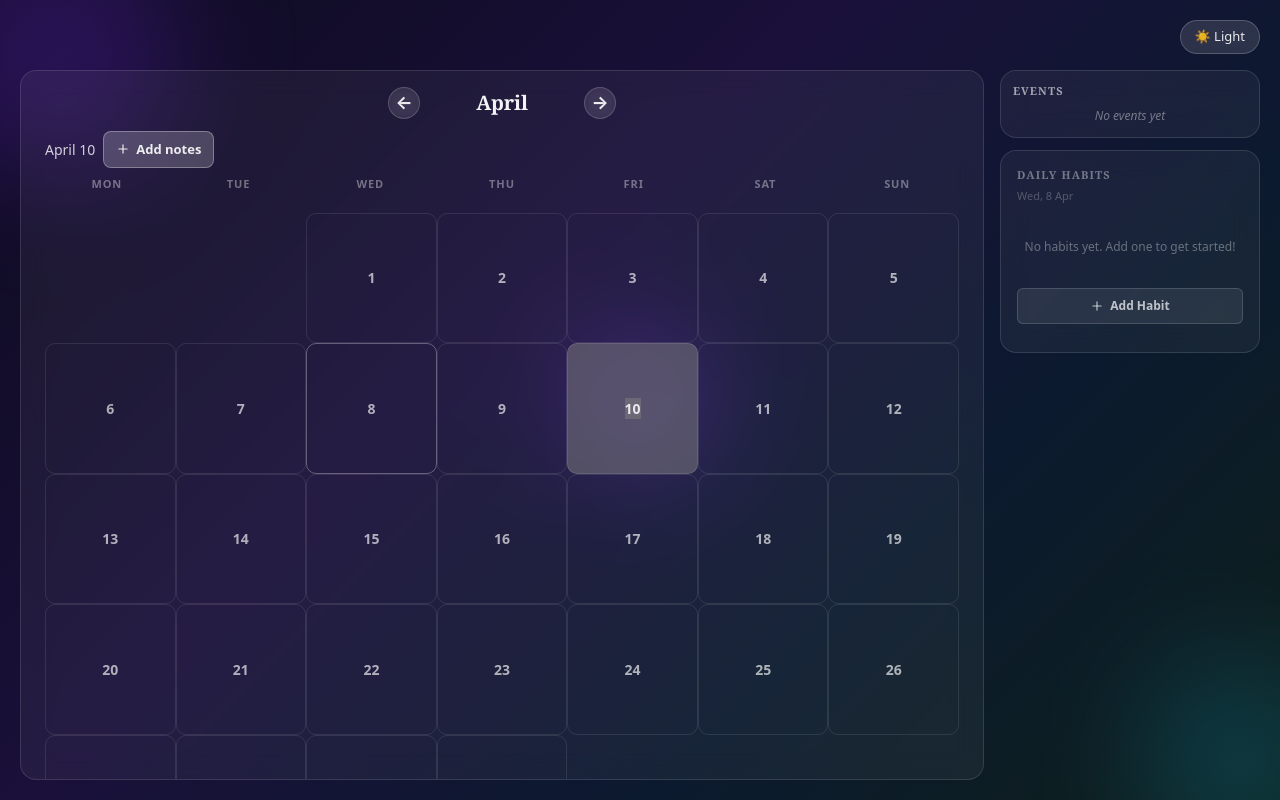
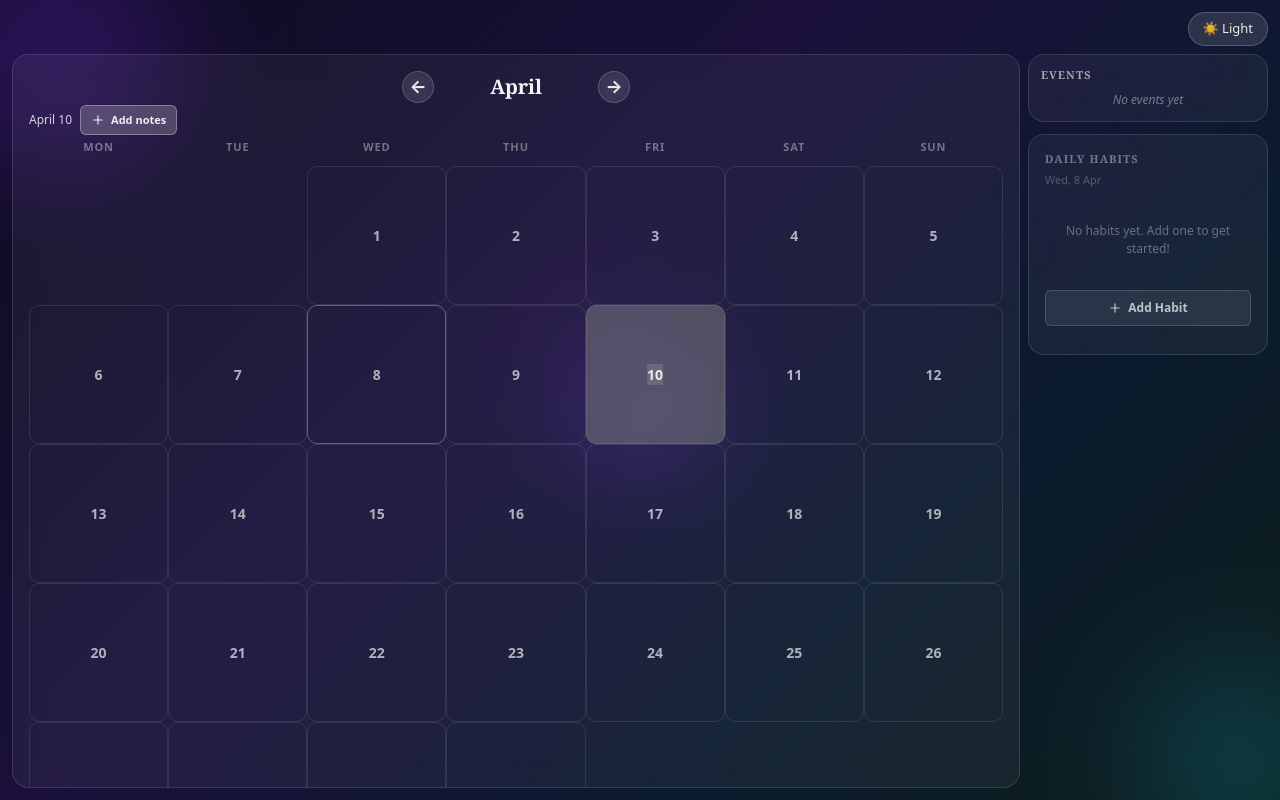
Before and after one commit to meetkothariii0/Calender-TakeUFroward, a Next.js app: page / in a window 1280 px wide. Both pictures are taken after a click on the button "10". Built offline with nearby package versions, Linux system fonts and the light colour scheme.

Commit message:
Reduce calendar spacing and sizing to fit screen without scrolling

```diff
--- a/components/CalendarGrid.tsx
+++ b/components/CalendarGrid.tsx
@@ -191,7 +191,7 @@ export default function CalendarGrid({ onOpenNotesModal, monthIndex, theme = 'da
       {startDate && (
         <div
           style={{
-            marginBottom: '8px',
+            marginBottom: '4px',
             display: 'flex',
             alignItems: 'center',
             gap: '8px',
@@ -200,7 +200,7 @@ export default function CalendarGrid({ onOpenNotesModal, monthIndex, theme = 'da
         >
           <span
             style={{
-              fontSize: '14px',
+              fontSize: '12px',
               fontWeight: '500',
               color: theme === 'dark' ? 'rgba(255, 255, 255, 0.8)' : 'rgba(0, 0, 0, 0.7)',
             }}
@@ -213,14 +213,14 @@ export default function CalendarGrid({ onOpenNotesModal, monthIndex, theme = 'da
           <button
             onClick={handleAddNotesClick}
             style={{
-              padding: '8px 12px',
-              borderRadius: '8px',
+              padding: '6px 10px',
+              borderRadius: '6px',
               background: theme === 'dark' ? 'rgba(255, 255, 255, 0.2)' : 'rgba(0, 0, 0, 0.08)',
               border: theme === 'dark' ? '0.5px solid rgba(255, 255, 255, 0.3)' : '0.5px solid rgba(0, 0, 0, 0.15)',
               cursor: 'pointer',
               color: theme === 'dark' ? 'rgba(255, 255, 255, 0.9)' : 'rgba(0, 0, 0, 0.75)',
               fontWeight: '600',
-              fontSize: '13px',
+              fontSize: '11px',
               transition: 'all 0.2s',
               display: 'flex',
               alignItems: 'center',
@@ -245,8 +245,8 @@ export default function CalendarGrid({ onOpenNotesModal, monthIndex, theme = 'da
         style={{
           display: 'grid',
           gridTemplateColumns: 'repeat(7, 1fr)',
-          gap: '8px',
-          marginBottom: '12px',
+          gap: '0px',
+          marginBottom: '6px',
         }}
         onTouchStart={handleTouchStart}
         onTouchEnd={handleTouchEnd}
@@ -261,7 +261,7 @@ export default function CalendarGrid({ onOpenNotesModal, monthIndex, theme = 'da
               textTransform: 'uppercase',
               textAlign: 'center',
               fontWeight: '600',
-              paddingBottom: '8px',
+              paddingBottom: '4px',
             }}
           >
             {day}
@@ -383,8 +383,8 @@ export default function CalendarGrid({ onOpenNotesModal, monthIndex, theme = 'da
       {/* Info text */}
       <div
         style={{
-          marginTop: '6px',
-          fontSize: '12px',
+          marginTop: '2px',
+          fontSize: '11px',
           fontStyle: 'italic',
           color: theme === 'dark' ? 'rgba(255, 255, 255, 0.6)' : 'rgba(0, 0, 0, 0.45)',
           textAlign: 'center',
--- a/components/RealPageFlipCalendar.tsx
+++ b/components/RealPageFlipCalendar.tsx
@@ -165,13 +165,13 @@ export default function RealPageFlipCalendar() {
       <div
         className="relative z-20 w-full h-full flex flex-col"
         style={{
-          padding: '20px',
+          padding: '12px',
           display: 'flex',
           flexDirection: 'column',
         }}
       >
         {/* Theme Toggle - Top Right */}
-        <div className="flex justify-end mb-4">
+        <div className="flex justify-end mb-2">
           {/* Theme Toggle Button */}
           <button
             onClick={toggleTheme}
@@ -202,10 +202,10 @@ export default function RealPageFlipCalendar() {
 
         {/* Main Content Grid - Calendar + Sidebar */}
         <div
-          className="flex gap-4 w-full flex-1"
+          className="flex gap-2 w-full flex-1"
           style={{
             display: 'grid',
-            gridTemplateColumns: '1fr 260px',
+            gridTemplateColumns: '1fr 240px',
             alignItems: 'stretch',
             height: '100%',
             overflow: 'hidden',
@@ -222,7 +222,7 @@ export default function RealPageFlipCalendar() {
               borderRadius: '16px',
               backdropFilter: 'blur(14px)',
               WebkitBackdropFilter: 'blur(14px)',
-              padding: '60px 24px 24px 24px',
+              padding: '50px 16px 12px 16px',
               transform: isFlipping
                 ? flipDirection === 'next'
                   ? 'rotateY(-90deg) translateZ(50px)'
@@ -234,7 +234,7 @@ export default function RealPageFlipCalendar() {
               display: 'flex',
               flexDirection: 'column',
               height: '100%',
-              overflowY: 'auto',
+              overflowY: 'hidden',
             }}
           >
             {/* Month Navigation - Top Center of Calendar */}
@@ -362,7 +362,7 @@ export default function RealPageFlipCalendar() {
                 backdropFilter: 'blur(14px)',
                 WebkitBackdropFilter: 'blur(14px)',
                 padding: '12px',
-                maxHeight: '350px',
+                maxHeight: '280px',
                 overflowY: 'auto',
               }}
             >
```
